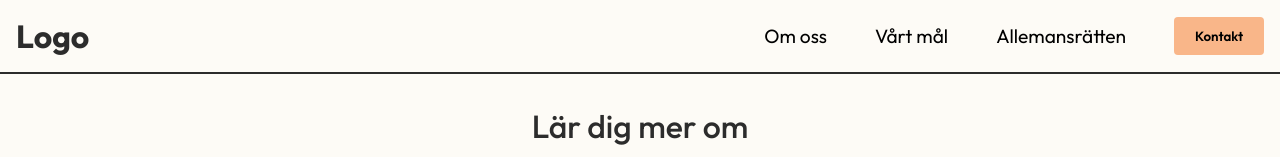
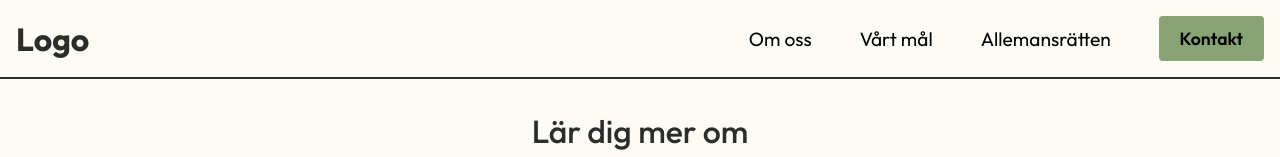
Before and after one commit to axnerhagglund/allemansratten_, a React (Vite) app: page / in a window 1280 px wide. Shown: the top 157 px of the page. Built offline with nearby package versions, Linux system fonts and the light colour scheme.

Commit message:
quick change for navbar

```diff
--- a/src/components/NavBar/navbar.css
+++ b/src/components/NavBar/navbar.css
@@ -108,9 +108,10 @@
     cursor: pointer;
     border: none;
     border-radius: 4px;
-    background:var(--color-light-orange) ;
+    background:var(--color-green) ;
     font-weight: 600;
     font-family: var(--font-outfit);
+    font-size: 1.1rem;
 
 }
 
```
Also changed, not shown: src/components/Hero/hero.css (+2 -5 lines).
